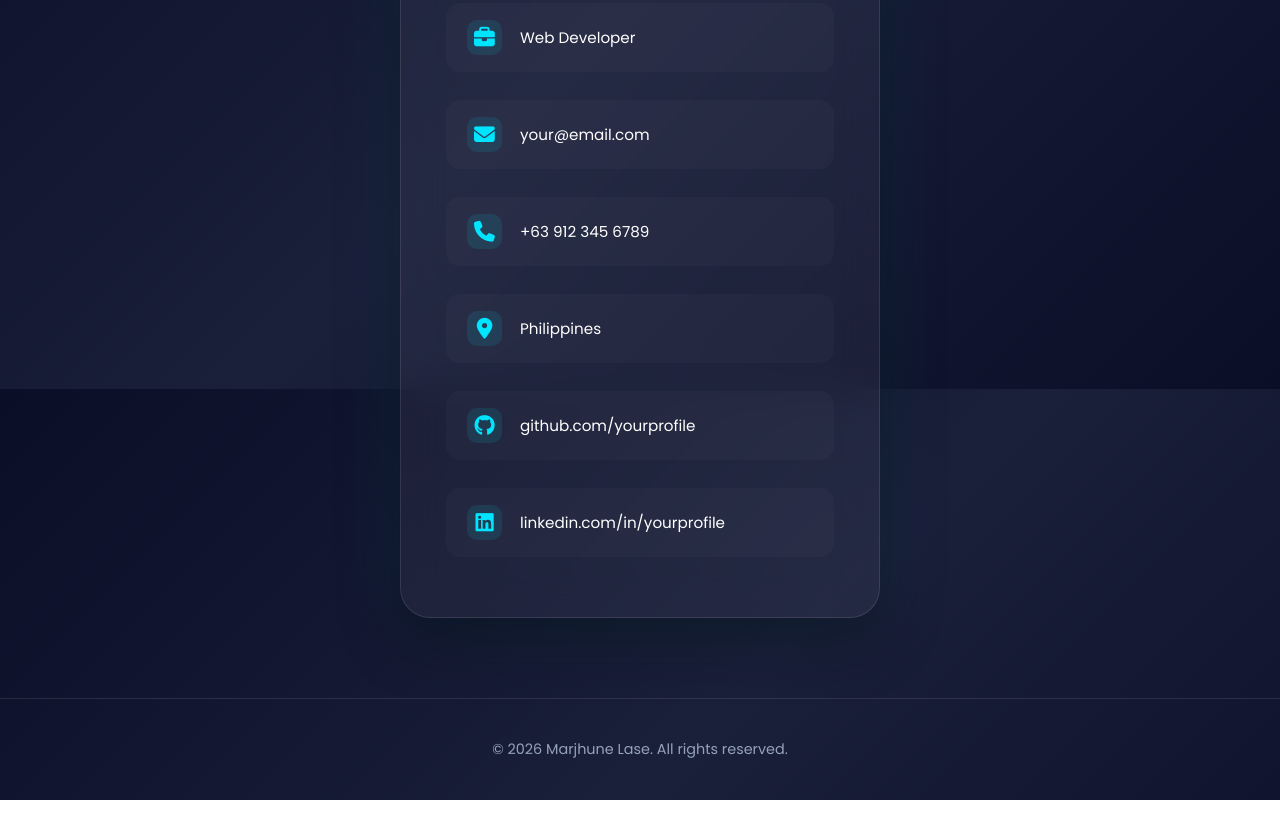
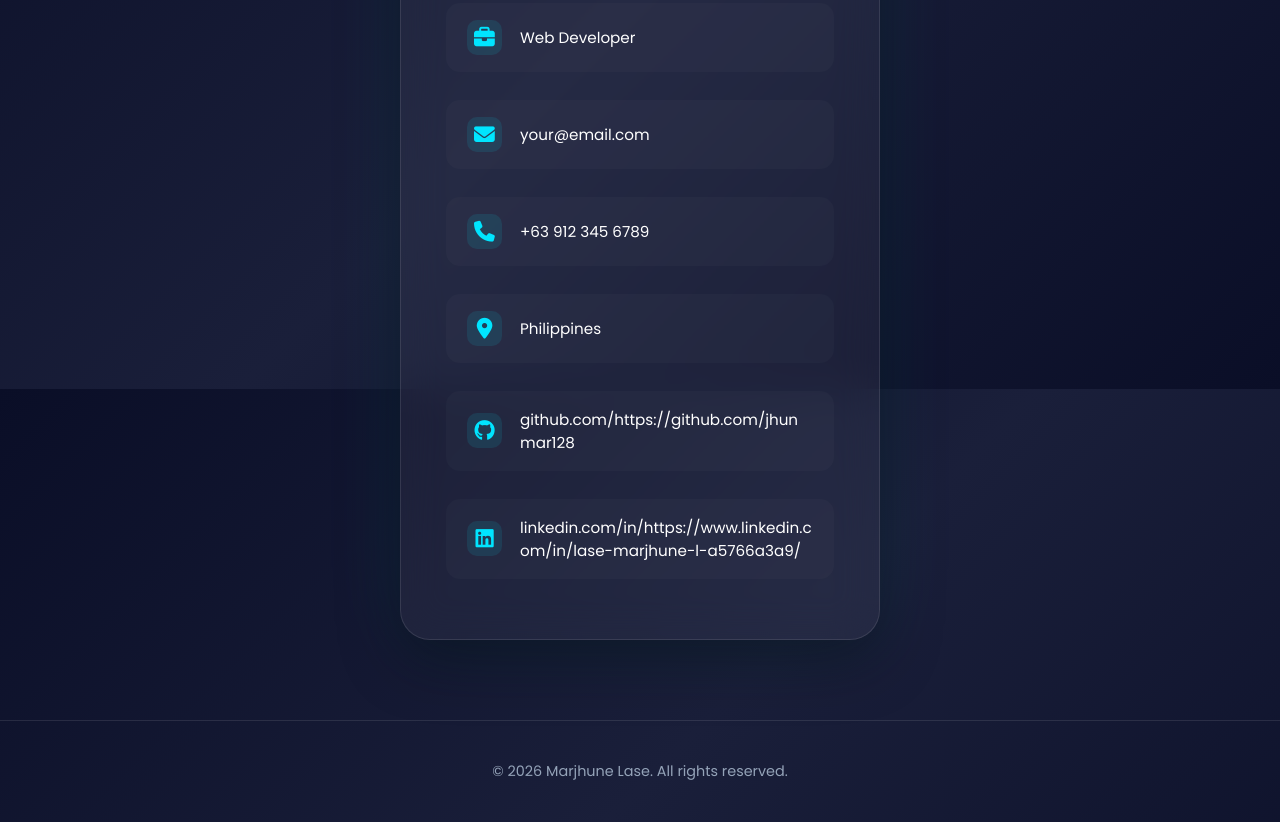
Before and after one commit to jhunmar128/jhunmar128.github.io, a plain HTML site: page index.html in a window 1280 px wide. Shown: the part 4411-5233 px from the top of the page. Before the commit the page ends 5211 px from the top, so only its background shows below. Drawn offline with nearby package versions, Linux system fonts and the light colour scheme.

Commit message:
Update index.html

```diff
--- a/index.html
+++ b/index.html
@@ -254,8 +254,8 @@
       <div class="contact-item"><i class="fas fa-envelope"></i><span>your@email.com</span></div>
       <div class="contact-item"><i class="fas fa-phone"></i><span>+63 912 345 6789</span></div>
       <div class="contact-item"><i class="fas fa-location-dot"></i><span>Philippines</span></div>
-      <div class="contact-item"><i class="fab fa-github"></i><span>github.com/yourprofile</span></div>
-      <div class="contact-item"><i class="fab fa-linkedin"></i><span>linkedin.com/in/yourprofile</span></div>
+      <div class="contact-item"><i class="fab fa-github"></i><span>github.com/https://github.com/jhunmar128</span></div>
+      <div class="contact-item"><i class="fab fa-linkedin"></i><span>linkedin.com/in/https://www.linkedin.com/in/lase-marjhune-l-a5766a3a9/</span></div>
     </div>
   </div>
 </section>
```
